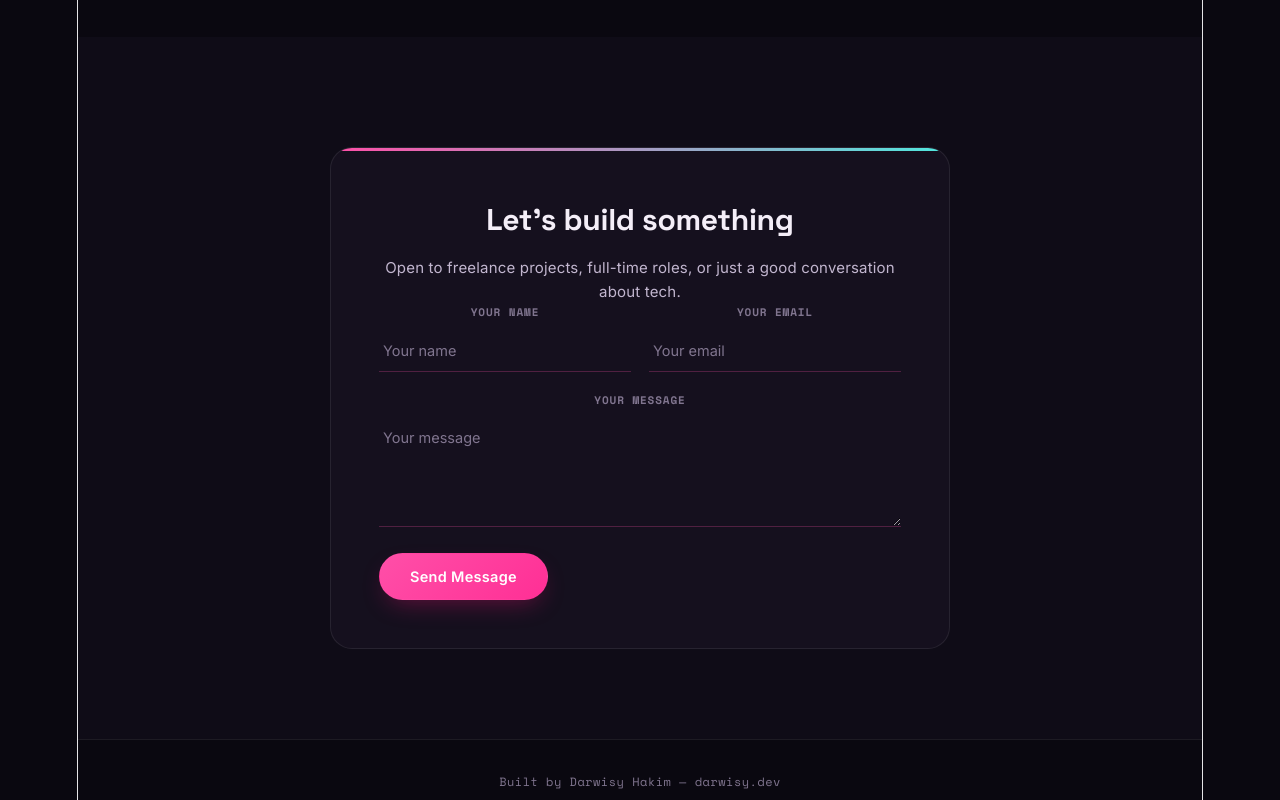
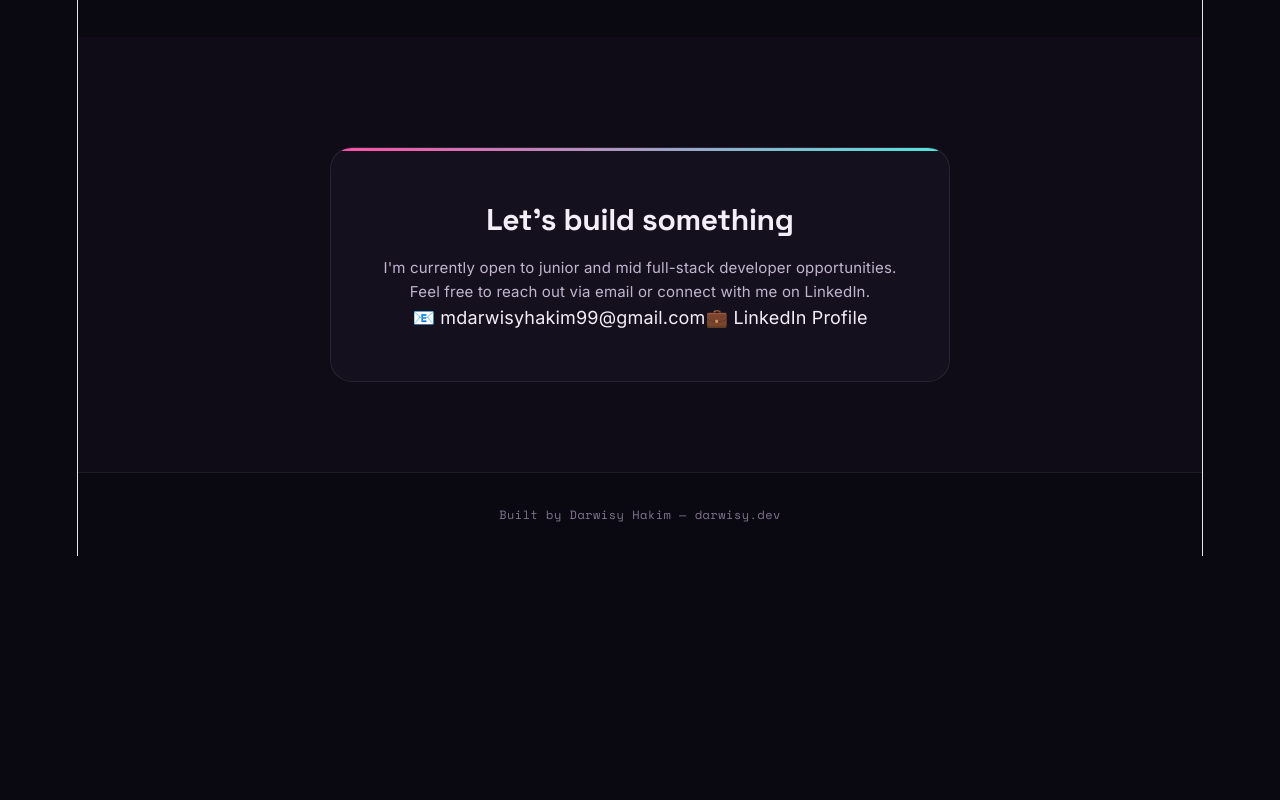
Before and after one commit to DarwisyHakim/portfolio-dar, a React (Vite) app: page / in a window 1280 px wide. Shown: the part 2932-3732 px from the top of the page. After the commit the page ends 3488 px from the top, so only its background shows below. Built offline with nearby package versions, Linux system fonts and the light colour scheme.

Commit message:
Fix GitHub Pages path and image filenames

```diff
--- a/src/App.css
+++ b/src/App.css
@@ -55,7 +55,31 @@
       scale(0.8);
   }
 }
+.contact-links {
+  display: flex;
+  flex-direction: column;
+  gap: 16px;
+  margin-top: 24px;
+}
 
+.contact-link {
+  display: flex;
+  align-items: center;
+  gap: 12px;
+  padding: 14px 18px;
+  border: 1px solid var(--border-color);
+  border-radius: 12px;
+  text-decoration: none;
+  color: var(--text-color);
+  font-weight: 600;
+  transition: 0.25s;
+}
+
+.contact-link:hover {
+  transform: translateY(-2px);
+  border-color: var(--accent-color);
+  background: rgba(255,255,255,0.05);
+}
 #center {
   display: flex;
   flex-direction: column;
--- a/src/Portfolio.jsx
+++ b/src/Portfolio.jsx
@@ -285,7 +285,7 @@ const PASSION_PROJECTS = [
       duration: "Sedang Dibangunkan",
     },
   },
-    {
+    /*{
     num: "03",
     tags: ["React", "API", "MySQL"],
     githubUrl: "https://github.com/yourusername/tournament-manager",
@@ -308,7 +308,7 @@ const PASSION_PROJECTS = [
       role: "Pembangun Full Stack",
       duration: "3 bulan",
     },
-  },
+  },*/
 ];
 
 
@@ -700,70 +700,33 @@ function ContactForm({ t }) {
   };
 
   return (
-    <div className="contact-card">
-      <h3>{t.contactHeading}</h3>
-      <p className="contact-desc">{t.contactDesc}</p>
+  <div className="contact-card">
+    <h3>{t.contactHeading}</h3>
+    <p className="contact-desc">
+      I'm currently open to junior and mid full-stack developer
+      opportunities. Feel free to reach out via email or connect with me on
+      LinkedIn.
+    </p>
 
-      {status === "success" ? (
-        <div className="contact-success">
-          <span className="success-icon">✓</span>
-          {t.contactSuccess}
-        </div>
-      ) : (
-        <form ref={formRef} onSubmit={handleSubmit} className="contact-form" noValidate>
-          <div className="form-row">
-            <div className="form-group">
-              <label htmlFor="cf-name">{t.contactName}</label>
-              <input
-                id="cf-name"
-                type="text"
-                name="name"
-                value={form.name}
-                onChange={handleChange}
-                placeholder={t.contactName}
-                required
-                disabled={status === "sending"}
-              />
-            </div>
-            <div className="form-group">
-              <label htmlFor="cf-email">{t.contactEmail}</label>
-              <input
-                id="cf-email"
-                type="email"
-                name="email"
-                value={form.email}
-                onChange={handleChange}
-                placeholder={t.contactEmail}
-                required
-                disabled={status === "sending"}
-              />
-            </div>
-          </div>
-          <div className="form-group">
-            <label htmlFor="cf-message">{t.contactMessage}</label>
-            <textarea
-              id="cf-message"
-              name="message"
-              value={form.message}
-              onChange={handleChange}
-              placeholder={t.contactMessage}
-              rows={5}
-              required
-              disabled={status === "sending"}
-            />
-          </div>
-          {status === "error" && (
-            <p className="contact-error">{t.contactError}</p>
-          )}
-          <button
-            type="submit"
-            className="btn btn-solid btn-lg contact-submit"
-            disabled={status === "sending"}
-          >
-            {status === "sending" ? t.contactSending : t.contactSend}
-          </button>
-        </form>
-      )}
+    <div className="contact-links">
+      <a
+        href="mailto:mdarwisyhakim99@gmail.com"
+        className="contact-link"
+      >
+        📧 mdarwisyhakim99@gmail.com
+      </a>
+
+      <a
+        href="https://www.linkedin.com/in/darwisy-hakim-78717a190/"
+        target="_blank"
+        rel="noopener noreferrer"
+        className="contact-link"
+      >
+        💼 LinkedIn Profile
+      </a>
+
+
     </div>
-  );
+  </div>
+);
 }
--- a/vite.config.js
+++ b/vite.config.js
@@ -3,5 +3,5 @@ import react from '@vitejs/plugin-react'
 
 export default defineConfig({
   plugins: [react()],
-  base: '/portfolio-dar/',
+  base: '/',
 })
```
